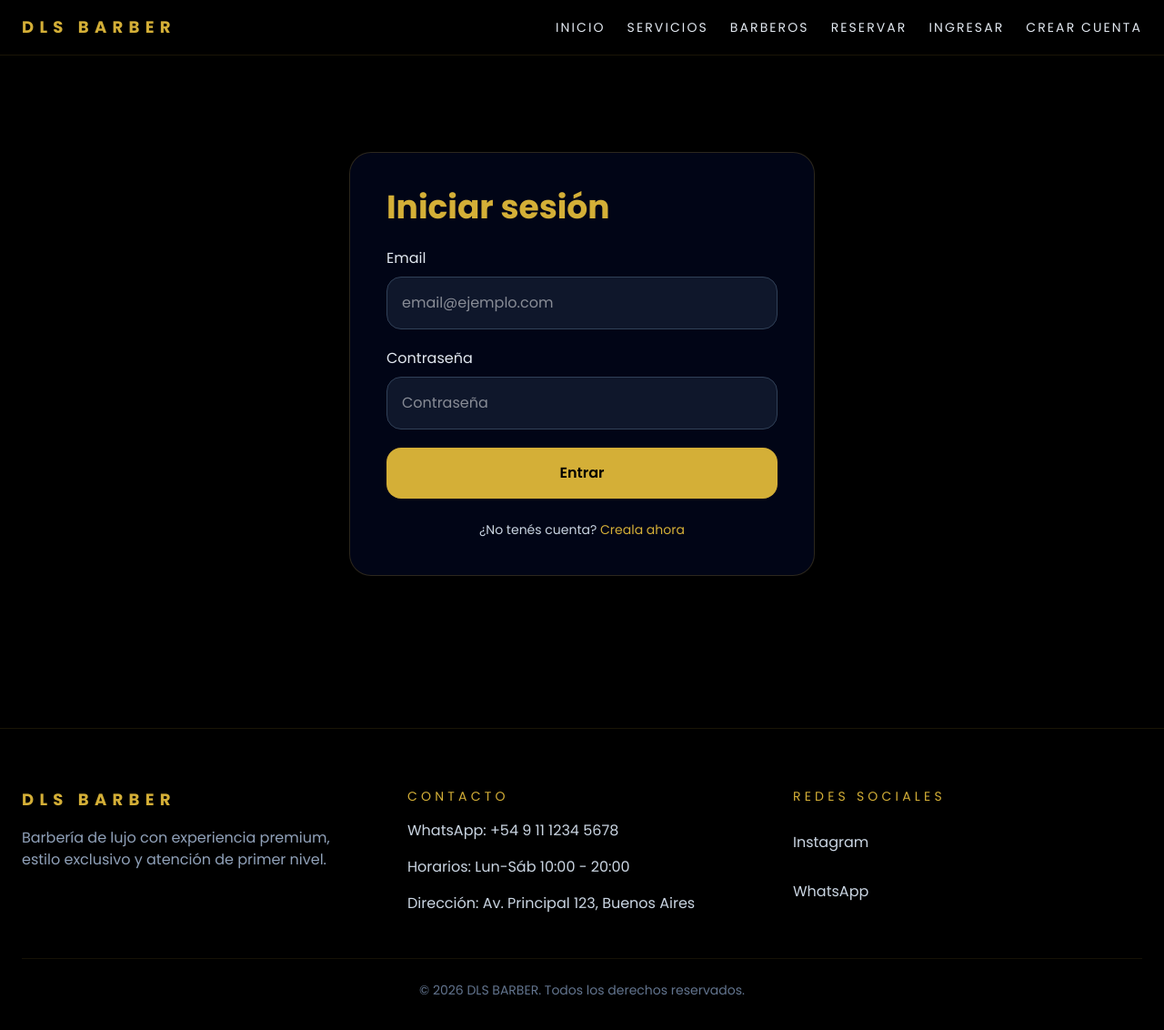
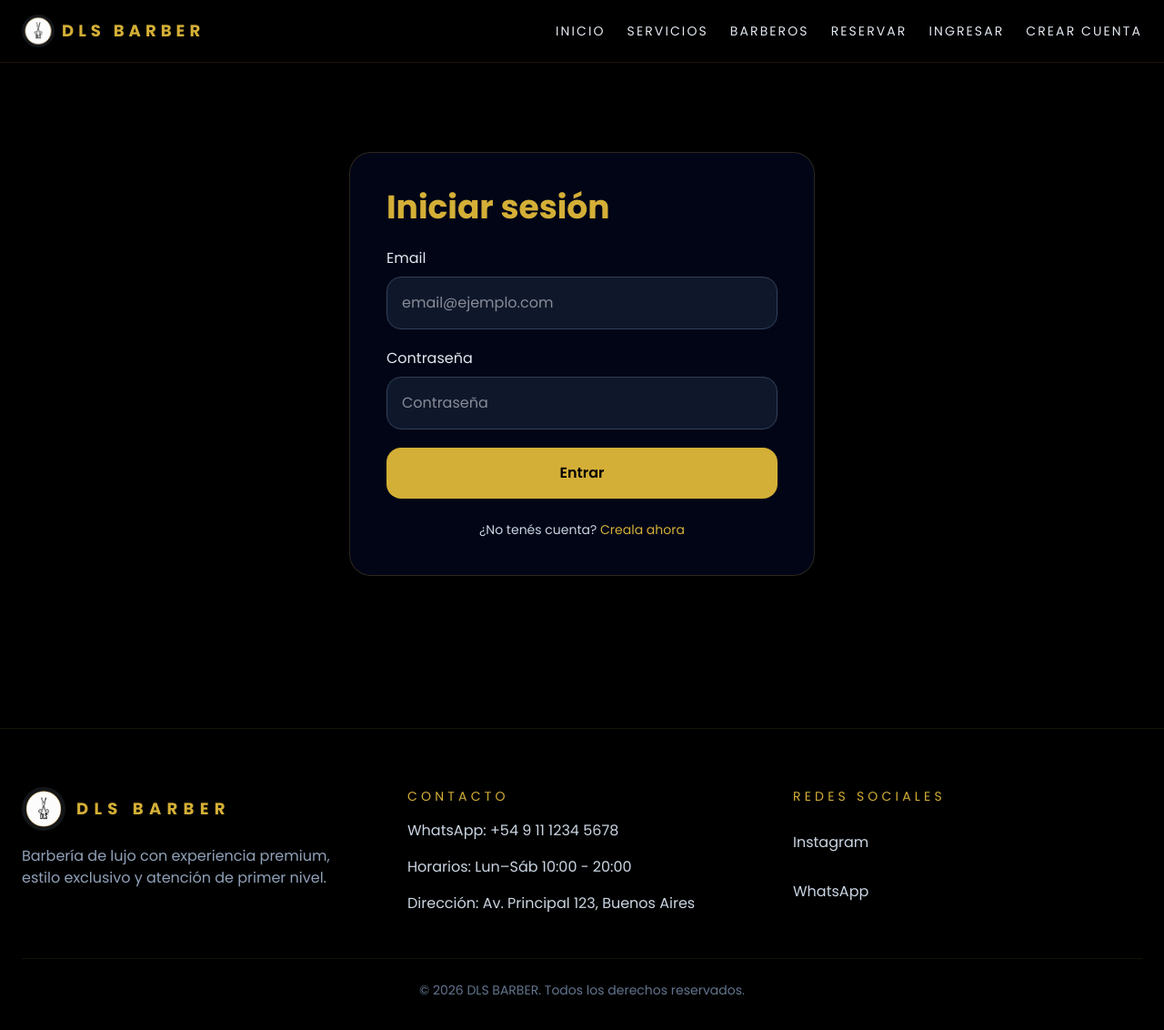
Before and after one commit to Brian-falcon/dls-barber, a Next.js app: page /login in a window 1280 px wide. Shown: the top 1132 px of the page at 91% size. Built offline with nearby package versions, Linux system fonts and the light colour scheme; no server answers.

Commit message:
feat: brand site and PWA with DLS logo

```diff
--- a/app/globals.css
+++ b/app/globals.css
@@ -45,7 +45,7 @@ body {
 @media (max-width: 580px) { .home-container { width: min(100% - 2rem, 72rem); } .home-hero { padding-top: 7.6rem; } .home-hero h1 { font-size: clamp(3.55rem, 19vw, 5.6rem); } .home-hero-actions > * { width: 100%; } .home-hero-card { min-height: 21rem; padding: 1.4rem; box-shadow: .7rem .7rem 0 rgba(212,175,55,.06); } .home-cut-mark { margin-top: 2.2rem; } .home-hero-stats { left: 1rem; gap: 1.3rem; } .home-experience { padding: 5rem 0; } .home-benefits-grid { grid-template-columns: 1fr; } .home-benefit { min-height: auto; padding: 1.4rem; } .home-benefit h3 { margin-top: 1.6rem; } }
 
 /* Landing page: readable card layout and real work gallery. */
-.home-hero-card p { color: #c8cdd2; }.home-card-details { position: relative; right: auto; bottom: auto; margin-top: 1.65rem; }
+.home-hero-card p { color: #c8cdd2; }.home-card-details { position: relative; right: auto; bottom: auto; margin-top: 1.65rem; }.home-cut-mark { position: relative; overflow: hidden; background: #121315; }.home-brand-mark { object-fit: cover; }
 .home-team-section, .home-work-section { padding: 7rem 0; background: #08090a; }.home-team-grid { display: grid; grid-template-columns: repeat(3, 1fr); gap: 1rem; }.home-team-card { position: relative; overflow: hidden; min-height: 25rem; border: 1px solid rgba(255,255,255,.12); border-radius: 1.25rem; background: #111; }.home-team-card::after { position: absolute; z-index: 1; inset: 0; content: ""; background: linear-gradient(to bottom, rgba(0,0,0,.05) 20%, rgba(4,5,6,.96) 84%); }.home-team-photo { object-fit: cover; object-position: center top; filter: saturate(.82) contrast(1.04); transition: transform .5s ease; }.home-team-card:hover .home-team-photo { transform: scale(1.04); }.home-team-content { position: absolute; z-index: 2; inset: 0; display: flex; flex-direction: column; justify-content: end; padding: 1.45rem; }.home-team-card-top { display: flex; align-items: center; justify-content: space-between; color: #e5c758; font-size: .73rem; }.home-team-card-top span { display: inline-flex; align-items: center; gap: .35rem; }.home-team-card h3 { margin: 1rem 0 .45rem; color: #fff; font-size: 1.45rem; }.home-team-card p { max-width: 18rem; margin: 0; color: #d2d7dc; font-size: .86rem; line-height: 1.55; }.home-empty-state { color: #aab2ba; text-align: center; }
 .home-work-section { background: #111315; }.home-work-grid { display: grid; grid-template-columns: 1.1fr .9fr; grid-auto-rows: 15rem; gap: 1rem; }.home-work-card { position: relative; overflow: hidden; border-radius: 1.3rem; background: #1a1d20; }.home-work-card:first-child { grid-row: span 2; }.home-work-image { object-fit: cover; transition: transform .5s ease; }.home-work-card:hover .home-work-image { transform: scale(1.04); }.home-work-overlay { position: absolute; inset: auto 0 0; padding: 3rem 1.25rem 1.15rem; background: linear-gradient(transparent, rgba(0,0,0,.9)); }.home-work-overlay p { margin: 0; color: #fff; font-size: 1.25rem; font-weight: 700; }.home-work-overlay span { display: block; margin-top: .3rem; color: #e5d7a6; font-size: .8rem; }
 @media (max-width: 900px) { .home-team-grid { grid-template-columns: repeat(2, 1fr); } }
--- a/app/layout.tsx
+++ b/app/layout.tsx
@@ -24,6 +24,7 @@ export const metadata: Metadata = {
   description: "Barbería premium - Reservá tu turno online",
   applicationName: "DLS BARBER",
   manifest: "/manifest.webmanifest",
+  icons: { icon: "/icon-512.png", apple: "/icon-512.png" },
   keywords: ["barbería", "cortes", "reservas", "barbero", "DLS"],
   authors: [{ name: "DLS BARBER" }],
   openGraph: {
--- a/app/manifest.ts
+++ b/app/manifest.ts
@@ -13,8 +13,8 @@ export default function manifest(): MetadataRoute.Manifest {
     orientation: "portrait-primary",
     categories: ["lifestyle", "business"],
     icons: [
-      { src: "/icon.svg", sizes: "any", type: "image/svg+xml", purpose: "any" },
-      { src: "/icon.svg", sizes: "any", type: "image/svg+xml", purpose: "maskable" },
+      { src: "/icon-512.png", sizes: "1254x1254", type: "image/png", purpose: "any" },
+      { src: "/icon-512.png", sizes: "1254x1254", type: "image/png", purpose: "maskable" },
     ],
   };
 }
--- a/components/home/Hero.tsx
+++ b/components/home/Hero.tsx
@@ -1,6 +1,7 @@
 "use client";
 
 import Link from "next/link";
+import Image from "next/image";
 import { motion } from "framer-motion";
 import { ArrowRight, CalendarDays, Clock3, MapPin, ShieldCheck } from "lucide-react";
 import PwaInstaller from "@/components/pwa/PwaInstaller";
@@ -33,7 +34,7 @@ export default function Hero() {
         </div>
         <motion.aside variants={heroMotion} className="home-hero-card">
           <div className="home-card-topline"><span>PRÓXIMA VISITA</span><i /></div>
-          <div className="home-cut-mark">DLS</div>
+          <div className="home-cut-mark"><Image src="/images/brand/dls-logo.png" alt="Logo DLS BARBER" fill sizes="110px" className="home-brand-mark" /></div>
           <h2>Tu lugar.<br />Tu momento.</h2>
           <p>Turnos claros, confirmaciones rápidas y profesionales que conocen tu estilo.</p>
           <div className="home-card-details">
--- a/components/layout/Footer.tsx
+++ b/components/layout/Footer.tsx
@@ -1,49 +1,8 @@
+import Image from "next/image";
 import Link from "next/link";
 
-const socialLinks = [
-  { label: "Instagram", href: "https://www.instagram.com/dlsbarber" },
-  { label: "WhatsApp", href: "https://wa.me/5491112345678" },
-];
+const socialLinks = [{ label: "Instagram", href: "https://www.instagram.com/dlsbarber" }, { label: "WhatsApp", href: "https://wa.me/5491112345678" }];
 
 export default function Footer() {
-  return (
-    <footer className="border-t border-[rgba(212,175,55,0.12)] bg-black text-white">
-      <div className="mx-auto max-w-7xl px-6 py-16">
-        <div className="grid gap-10 lg:grid-cols-3">
-          <div className="space-y-4">
-            <p className="text-lg font-black uppercase tracking-[0.35em] text-[var(--gold)]">DLS BARBER</p>
-            <p className="max-w-md text-slate-400">
-              Barbería de lujo con experiencia premium, estilo exclusivo y atención de primer nivel.
-            </p>
-          </div>
-
-          <div className="grid gap-4">
-            <h3 className="text-sm uppercase tracking-[0.3em] text-[var(--gold)]">Contacto</h3>
-            <p className="text-slate-300">WhatsApp: +54 9 11 1234 5678</p>
-            <p className="text-slate-300">Horarios: Lun-Sáb 10:00 - 20:00</p>
-            <p className="text-slate-300">Dirección: Av. Principal 123, Buenos Aires</p>
-          </div>
-
-          <div className="grid gap-4">
-            <h3 className="text-sm uppercase tracking-[0.3em] text-[var(--gold)]">Redes sociales</h3>
-            {socialLinks.map((link) => (
-              <Link
-                key={link.label}
-                href={link.href}
-                target="_blank"
-                rel="noreferrer"
-                className="text-slate-300 transition hover:text-[var(--gold)]"
-              >
-                {link.label}
-              </Link>
-            ))}
-          </div>
-        </div>
-
-        <div className="mt-12 border-t border-[rgba(212,175,55,0.1)] pt-6 text-center text-sm text-slate-500">
-          © {new Date().getFullYear()} DLS BARBER. Todos los derechos reservados.
-        </div>
-      </div>
-    </footer>
-  );
+  return <footer className="border-t border-[rgba(212,175,55,0.12)] bg-black text-white"><div className="mx-auto max-w-7xl px-6 py-16"><div className="grid gap-10 lg:grid-cols-3"><div className="space-y-4"><div className="flex items-center gap-3"><Image src="/images/brand/dls-logo.png" alt="DLS BARBER" width={48} height={48} className="rounded-full" /><p className="text-lg font-black uppercase tracking-[0.35em] text-[var(--gold)]">DLS BARBER</p></div><p className="max-w-md text-slate-400">Barbería de lujo con experiencia premium, estilo exclusivo y atención de primer nivel.</p></div><div className="grid gap-4"><h3 className="text-sm uppercase tracking-[0.3em] text-[var(--gold)]">Contacto</h3><p className="text-slate-300">WhatsApp: +54 9 11 1234 5678</p><p className="text-slate-300">Horarios: Lun–Sáb 10:00 - 20:00</p><p className="text-slate-300">Dirección: Av. Principal 123, Buenos Aires</p></div><div className="grid gap-4"><h3 className="text-sm uppercase tracking-[0.3em] text-[var(--gold)]">Redes sociales</h3>{socialLinks.map((link) => <Link key={link.label} href={link.href} target="_blank" rel="noreferrer" className="text-slate-300 transition hover:text-[var(--gold)]">{link.label}</Link>)}</div></div><div className="mt-12 border-t border-[rgba(212,175,55,0.1)] pt-6 text-center text-sm text-slate-500">© {new Date().getFullYear()} DLS BARBER. Todos los derechos reservados.</div></div></footer>;
 }
--- a/components/layout/Navbar.tsx
+++ b/components/layout/Navbar.tsx
@@ -1,5 +1,6 @@
 "use client";
 
+import Image from "next/image";
 import Link from "next/link";
 import { useEffect, useState } from "react";
 import { AnimatePresence, motion } from "framer-motion";
@@ -12,29 +13,9 @@ export default function Navbar() {
   const router = useRouter();
   const [isOpen, setIsOpen] = useState(false);
   const [user, setUser] = useState<CurrentUser | null>(null);
-
-  useEffect(() => {
-    fetch("/api/auth/me").then((response) => response.ok ? response.json() : null).then((data) => setUser(data?.user ?? null)).catch(() => setUser(null));
-  }, []);
-
-  async function logout() {
-    await fetch("/api/auth/logout", { method: "POST" });
-    setUser(null);
-    setIsOpen(false);
-    router.push("/");
-    router.refresh();
-  }
-
-  const navItems = [
-    { label: "Inicio", href: "/#inicio" },
-    { label: "Servicios", href: "/#servicios" },
-    { label: "Barberos", href: "/#barberos" },
-    ...(!user || user.rol === "CLIENTE" ? [{ label: "Reservar", href: "/reservas" }] : []),
-    ...(user ? [{ label: "Mi cuenta", href: "/dashboard" }] : [{ label: "Ingresar", href: "/login" }, { label: "Crear cuenta", href: "/registro" }]),
-    ...(user?.rol === "ADMIN" ? [{ label: "Administración", href: "/admin" }] : []),
-  ];
-
+  useEffect(() => { fetch("/api/auth/me").then((response) => response.ok ? response.json() : null).then((data) => setUser(data?.user ?? null)).catch(() => setUser(null)); }, []);
+  async function logout() { await fetch("/api/auth/logout", { method: "POST" }); setUser(null); setIsOpen(false); router.push("/"); router.refresh(); }
+  const navItems = [{ label: "Inicio", href: "/#inicio" }, { label: "Servicios", href: "/#servicios" }, { label: "Barberos", href: "/#barberos" }, ...(!user || user.rol === "CLIENTE" ? [{ label: "Reservar", href: "/reservas" }] : []), ...(user ? [{ label: "Mi cuenta", href: "/dashboard" }] : [{ label: "Ingresar", href: "/login" }, { label: "Crear cuenta", href: "/registro" }]), ...(user?.rol === "ADMIN" ? [{ label: "Administración", href: "/admin" }] : [])];
   const links = (mobile = false) => <>{navItems.map((item) => <Link key={item.label} href={item.href} onClick={() => mobile && setIsOpen(false)} className={mobile ? "block rounded-2xl border border-[rgba(212,175,55,0.18)] bg-white/5 px-4 py-4 transition hover:border-[var(--gold)] hover:text-[var(--gold)]" : "transition hover:text-[var(--gold)]"}>{item.label}</Link>)}{user && <button onClick={logout} className={mobile ? "block w-full rounded-2xl border border-rose-500/50 px-4 py-4 text-left text-rose-300" : "text-rose-300 transition hover:text-rose-100"}>Salir</button>}</>;
-
-  return <header className="fixed inset-x-0 top-0 z-50 border-b border-[rgba(212,175,55,0.12)] bg-black/95 backdrop-blur-xl"><div className="mx-auto flex max-w-7xl items-center justify-between px-6 py-4"><Link href="/" className="text-lg font-black tracking-[0.35em] uppercase text-[var(--gold)]">DLS BARBER</Link><nav className="hidden items-center gap-6 text-sm uppercase tracking-[0.15em] text-slate-200 md:flex">{links()}</nav><button type="button" aria-label="Abrir menú" onClick={() => setIsOpen((state) => !state)} className="inline-flex h-11 w-11 items-center justify-center rounded-full border border-[rgba(212,175,55,0.22)] text-[var(--gold)] md:hidden">{isOpen ? <X size={22} /> : <Menu size={22} />}</button></div><AnimatePresence>{isOpen && <motion.div initial={{ opacity: 0, height: 0 }} animate={{ opacity: 1, height: "auto" }} exit={{ opacity: 0, height: 0 }} className="overflow-hidden border-t border-[rgba(212,175,55,0.12)] bg-black/95 md:hidden"><div className="space-y-1 px-6 py-4 text-sm uppercase tracking-[0.2em] text-slate-200">{links(true)}</div></motion.div>}</AnimatePresence></header>;
+  return <header className="fixed inset-x-0 top-0 z-50 border-b border-[rgba(212,175,55,0.12)] bg-black/95 backdrop-blur-xl"><div className="mx-auto flex max-w-7xl items-center justify-between px-4 py-3 sm:px-6 sm:py-4"><Link href="/" className="flex items-center gap-2 text-lg font-black tracking-[0.28em] uppercase text-[var(--gold)]"><Image src="/images/brand/dls-logo.png" alt="DLS BARBER" width={36} height={36} priority className="rounded-full" /><span>DLS BARBER</span></Link><nav className="hidden items-center gap-6 text-sm uppercase tracking-[0.15em] text-slate-200 md:flex">{links()}</nav><button type="button" aria-label="Abrir menú" onClick={() => setIsOpen((state) => !state)} className="inline-flex h-11 w-11 items-center justify-center rounded-full border border-[rgba(212,175,55,0.22)] text-[var(--gold)] md:hidden">{isOpen ? <X size={22} /> : <Menu size={22} />}</button></div><AnimatePresence>{isOpen && <motion.div initial={{ opacity: 0, height: 0 }} animate={{ opacity: 1, height: "auto" }} exit={{ opacity: 0, height: 0 }} className="overflow-hidden border-t border-[rgba(212,175,55,0.12)] bg-black/95 md:hidden"><div className="space-y-1 px-4 py-4 text-sm uppercase tracking-[0.2em] text-slate-200">{links(true)}</div></motion.div>}</AnimatePresence></header>;
 }
```
Also changed, not shown: public/icon-512.png (added), public/images/brand/dls-logo.png (added).
